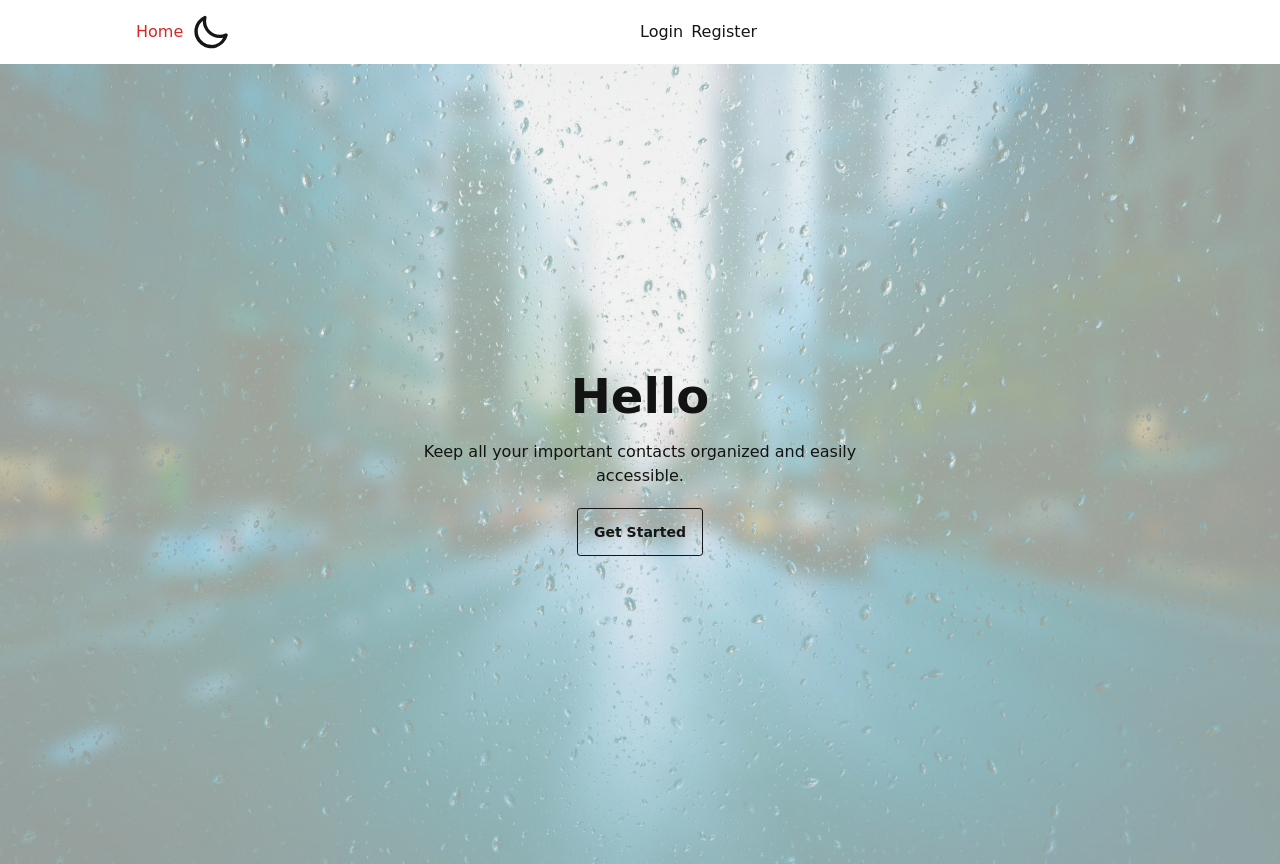
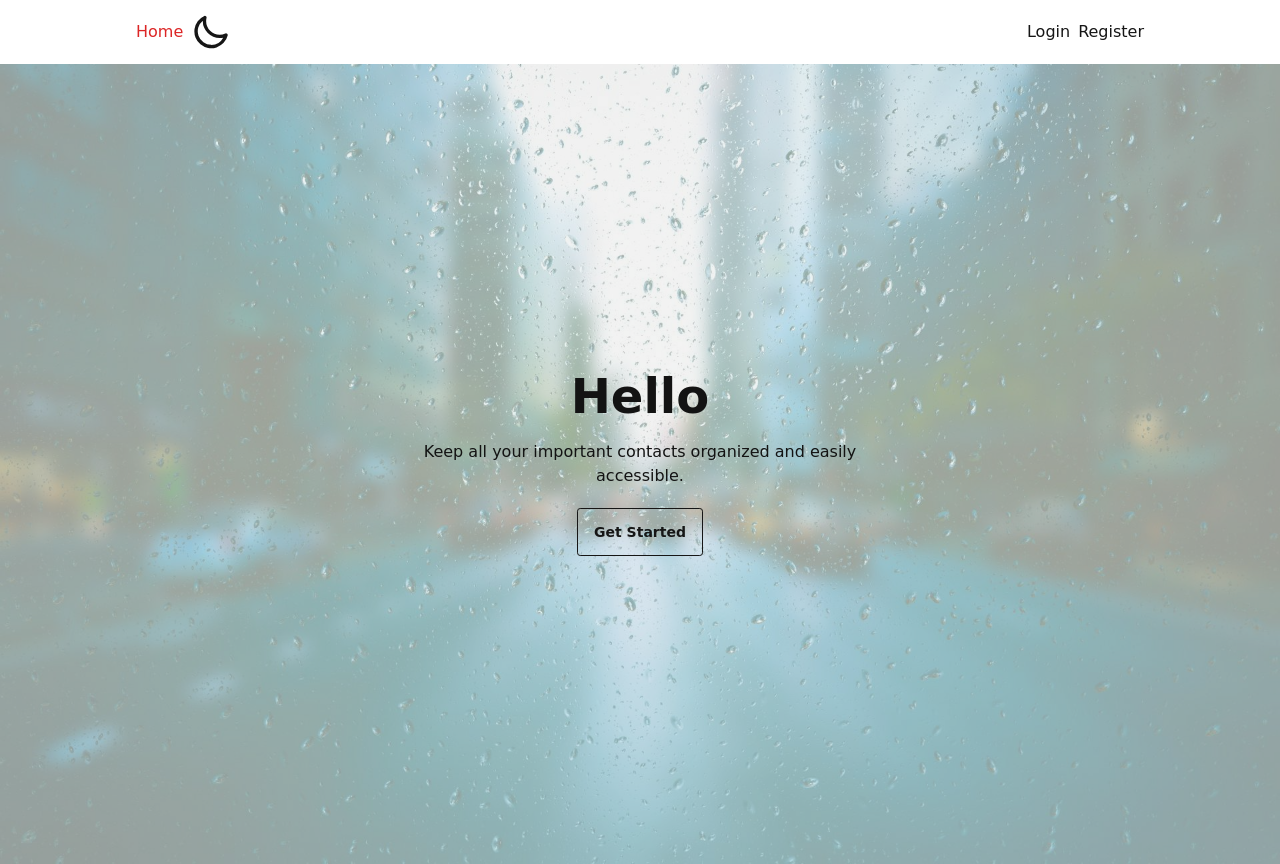
Before and after one commit to anastasiia-riabokon/goit-react-hw-08, a React (Vite) app: page / in a window 1280 px wide. Built offline with nearby package versions, Linux system fonts and the light colour scheme.

Commit message:
refactor: change location

```diff
--- a/src/components/AuthNav/AuthNav.jsx
+++ b/src/components/AuthNav/AuthNav.jsx
@@ -3,7 +3,7 @@ import CustomNavLink from "../../helpers/CustomNavLink";
 const AuthNav = () => {
   return (
     <>
-      <li className="navbar-center space-x-2">
+      <li className="navbar-end space-x-2">
         <CustomNavLink to="/login">Login</CustomNavLink>
         <CustomNavLink to="/register">Register</CustomNavLink>
       </li>
```
